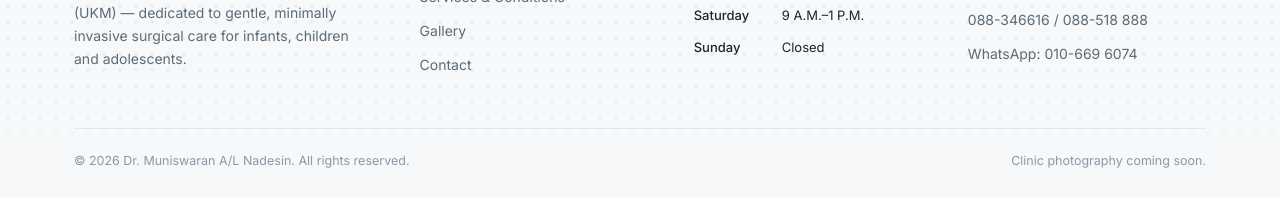
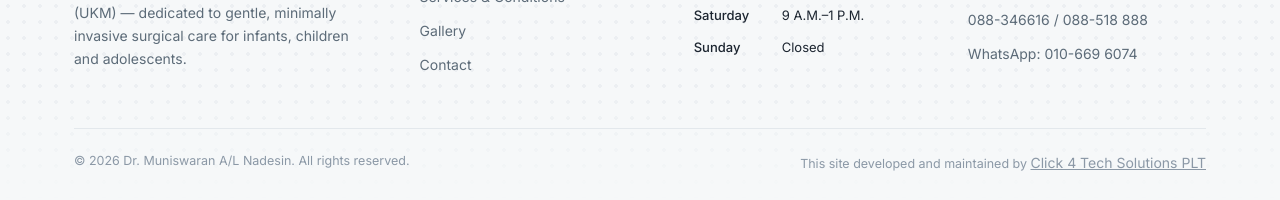
Before and after one commit to abboo2010/drmunispaediatric, a plain HTML site: page about.html in a window 1280 px wide. Shown: the part 2199-2399 px from the top of the page. Drawn offline with Linux system fonts and the light colour scheme.

Commit message:
Add files via upload

```diff
--- a/about.html
+++ b/about.html
@@ -153,7 +153,7 @@
     </div>
     <div class="footer-bottom">
       <span>&copy; 2026 Dr. Muniswaran A/L Nadesin. All rights reserved.</span>
-      <span>Clinic photography coming soon.</span>
+      <span>This site developed and maintained by <a href="https://click4techsolutions.com/" target="_blank" rel="noopener" style="color:inherit;text-decoration:underline">Click 4 Tech Solutions PLT</a></span>
     </div>
   </div>
 </footer>
```
Also changed, not shown: contact.html (+1 -1 lines), gallery.html (+1 -1 lines), index.html (+1 -1 lines), services.html (+1 -1 lines).
